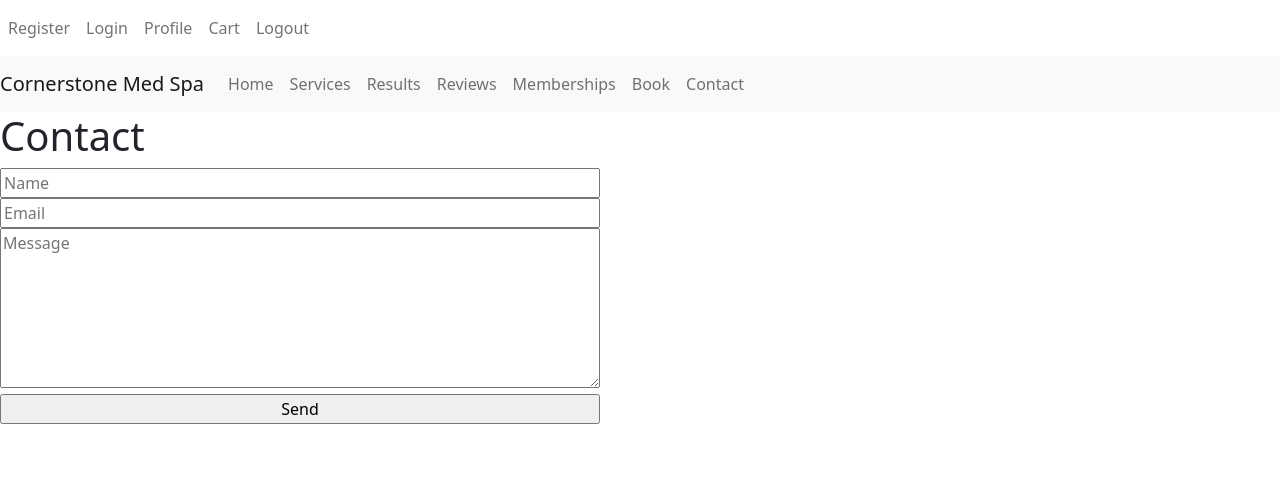
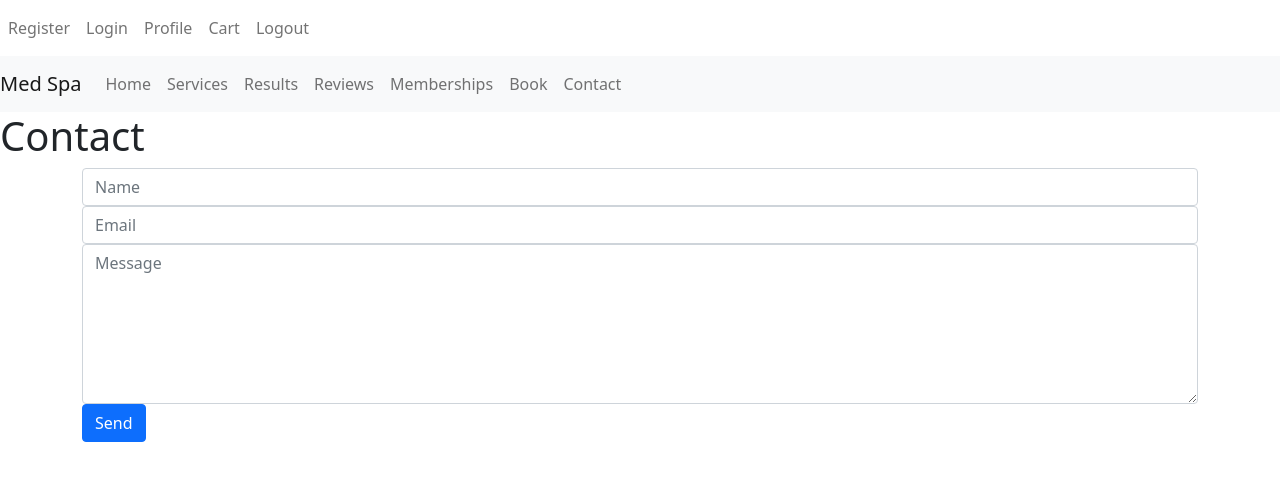
Before and after one commit to Schmidt1519/med-spa-frontend, a React (Create React App) app: page /contact in a window 1280 px wide. Shown: the top 480 px of the page. Built offline with nearby package versions, Linux system fonts and the light colour scheme; no server answers.

Commit message:
Updated contact form to react-bootstrap form.

```diff
--- a/src/components/Contact/contact.jsx
+++ b/src/components/Contact/contact.jsx
@@ -37,42 +37,40 @@
     return (
       <div className='contact'>
         <h1>Contact</h1>
-            <form id='contact-form' onSubmit={handleSubmit(onSubmit)}>
+        <Container>
+            <Form id='contact-form' onSubmit={handleSubmit(onSubmit)}>
                 {errors.user_name && errors.user_name.type === "required" && (
                     <div role="alert">Name is required<br/></div>
                     )}
-                <input
+                <Form.Control
                 type='text'
                 name='user_name'
                 placeholder='Name'
                 aria-invalid={errors.user_name ? "true" : "false"}
                 {...register('user_name', { required: true, maxLength: 30 })} />
 
-                <br/>
-
                 {errors.user_email && errors.user_email.type === "required" && (
                     <div role="alert">Email is required<br/></div>
                     )}
-                <input type='email'
+                <Form.Control
+                type='email'
                 name='user_email'
                 placeholder='Email'
                 aria-invalid={errors.user_email ? "true" : "false"}
                 {...register('user_email', { required: true, maxLength: 50 })} />
 
-                <br/>
-
                 {errors.message && errors.message.type === "required" && (
                     <div role="alert">Message is required<br/></div>
                     )}
-                <textarea name='message'
+                <Form.Control as="textarea" rows={3}
+                name='message'
                 placeholder='Message'
                 aria-invalid={errors.message ? "true" : "false"}
                 {...register('message', { required: true, maxLength: 1000 })} />
 
-                <br/>
-
-                <input type='submit' value='Send' />
-            </form>
+                <Button type='submit' value='Send'>Send</Button>
+            </Form>
+            </Container>
       </div>
     );
   }
--- a/src/components/NavBar/navBar.jsx
+++ b/src/components/NavBar/navBar.jsx
@@ -4,7 +4,7 @@
 
 const NavBar = () => (
     <Navbar bg="light" expand="md">
-            <Navbar.Brand href="/home">Cornerstone Med Spa</Navbar.Brand>
+            <Navbar.Brand href="/home">Med Spa</Navbar.Brand>
             <Navbar.Toggle aria-controls="basic-navbar-nav" />
             <Navbar.Collapse id="basic-navbar-nav">
                 <Nav className="me-auto">
```
